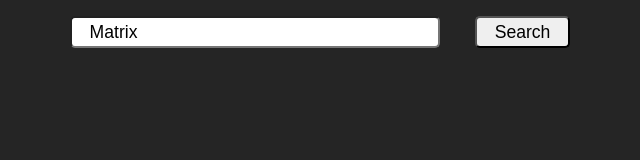
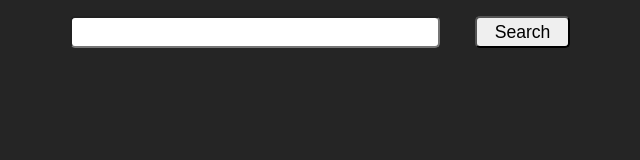
Before and after one commit to galiprandi/movies, a React (Create React App) app in the folder react-app/: page / in a window 1280 px wide. Shown: the top 160 px of the page, without its empty margins (320-960 px from the left). Built offline with nearby package versions, Linux system fonts and the light colour scheme.

Commit message:
Set defaul query empty

```diff
--- a/react-app/src/components/App.js
+++ b/react-app/src/components/App.js
@@ -3,7 +3,7 @@ import MovieCard from "./MovieCard"
 import "./App.css"
 
 export default function App() {
-  const [query, setQuery] = useState("Matrix")
+  const [query, setQuery] = useState("")
   const [movies, setMovies] = useState([])
 
   async function queryMovies(querySearch) {
```
